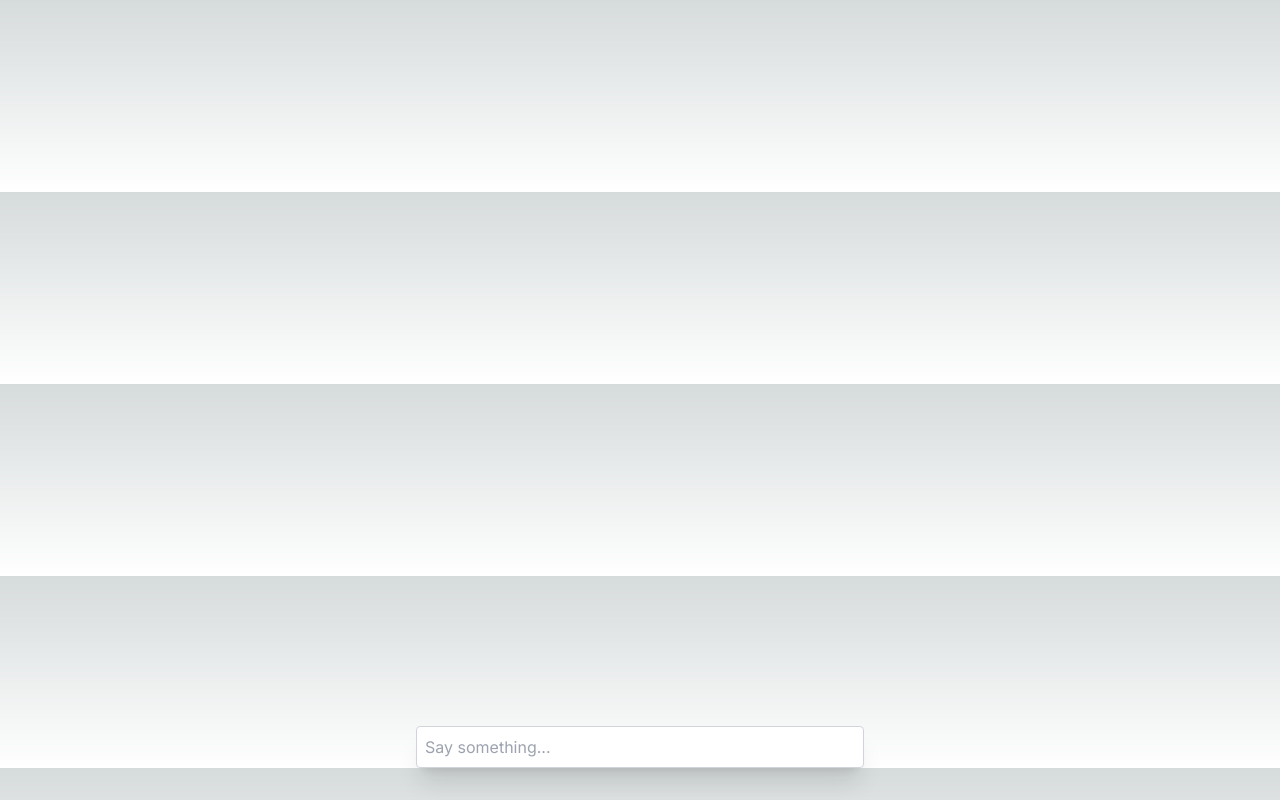
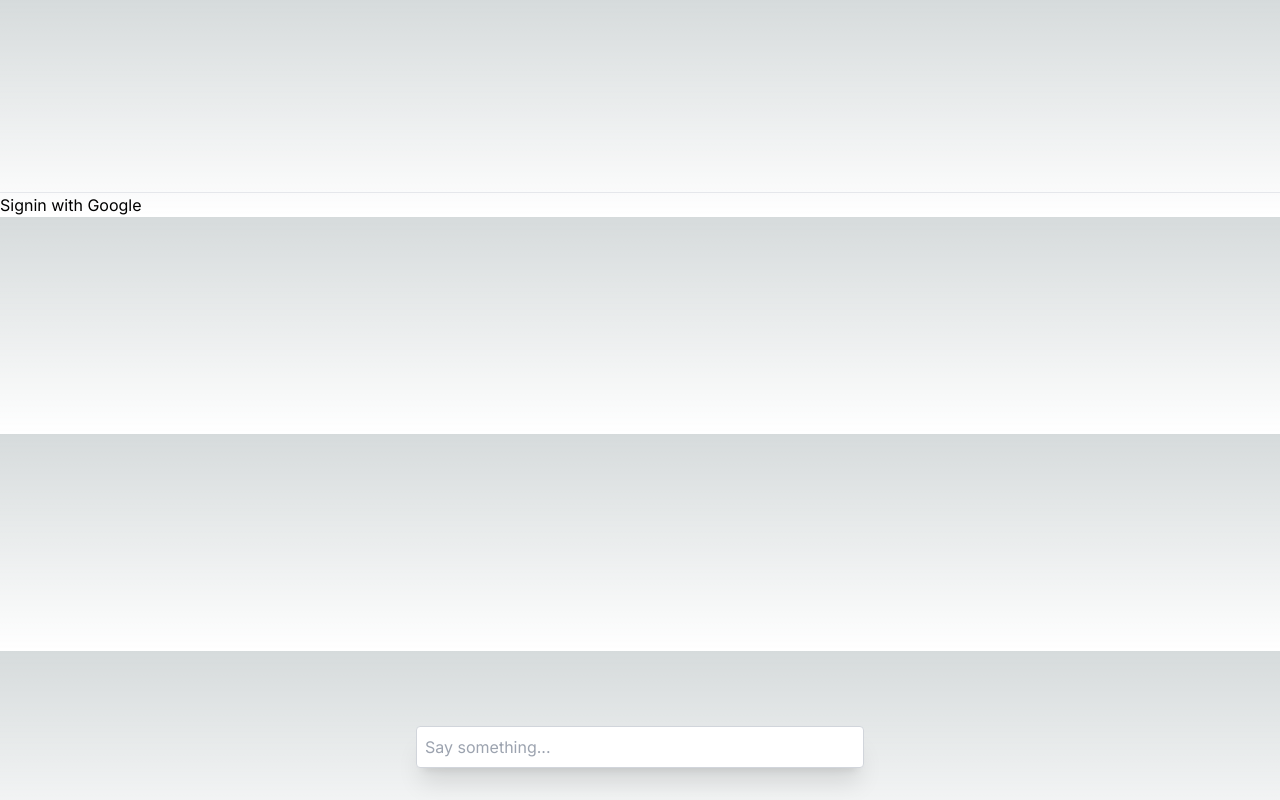
Before and after one commit to matiasluduena23/quecomo, a Next.js app: page / in a window 1280 px wide. Built offline with nearby package versions, Linux system fonts and the light colour scheme.

Commit message:
google oauth

```diff
--- /dev/null
+++ b/app/api/auth/[...nextauth]/route.ts
@@ -0,0 +1,2 @@
+import { handlers } from '@/auth'; // Referring to the auth.ts we just created
+export const { GET, POST } = handlers;
--- /dev/null
+++ b/app/components/sign-in.tsx
@@ -0,0 +1,14 @@
+import { signIn } from '@/auth';
+
+export function SignIn() {
+	return (
+		<form
+			action={async () => {
+				'use server';
+				await signIn('google');
+			}}
+		>
+			<button type="submit">Signin with Google</button>
+		</form>
+	);
+}
--- a/app/page.tsx
+++ b/app/page.tsx
@@ -1,10 +1,14 @@
-import Image from 'next/image';
 import Chat from './components/Chat';
+import { SignIn } from './components/sign-in';
 
 export default function Home() {
 	return (
 		<main>
 			<Chat />
+
+			<hr />
+
+			<SignIn />
 		</main>
 	);
 }
--- /dev/null
+++ b/auth.ts
@@ -0,0 +1,6 @@
+import NextAuth from 'next-auth';
+import Google from 'next-auth/providers/google';
+
+export const { handlers, signIn, signOut, auth } = NextAuth({
+	providers: [Google],
+});
--- /dev/null
+++ b/middleware.ts
@@ -0,0 +1 @@
+export { auth as middleware } from '@/auth';
--- a/package.json
+++ b/package.json
@@ -12,6 +12,7 @@
     "@ai-sdk/openai": "^0.0.10",
     "ai": "^3.1.5",
     "next": "14.2.3",
+    "next-auth": "^5.0.0-beta.18",
     "react": "^18",
     "react-dom": "^18",
     "zod": "^3.23.8"
```
Also changed, not shown: 1 other file (tests, documents, lock files or other folders).
